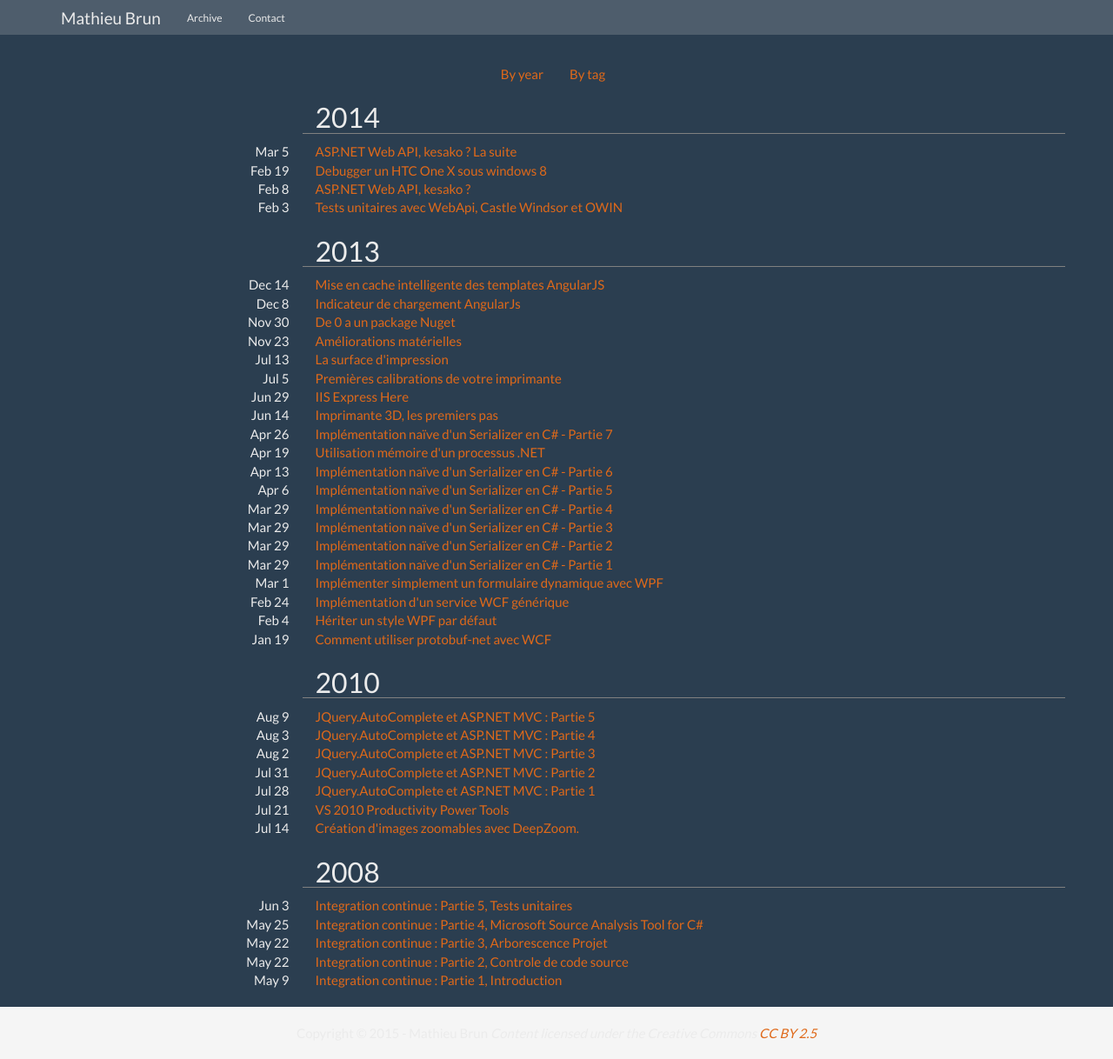
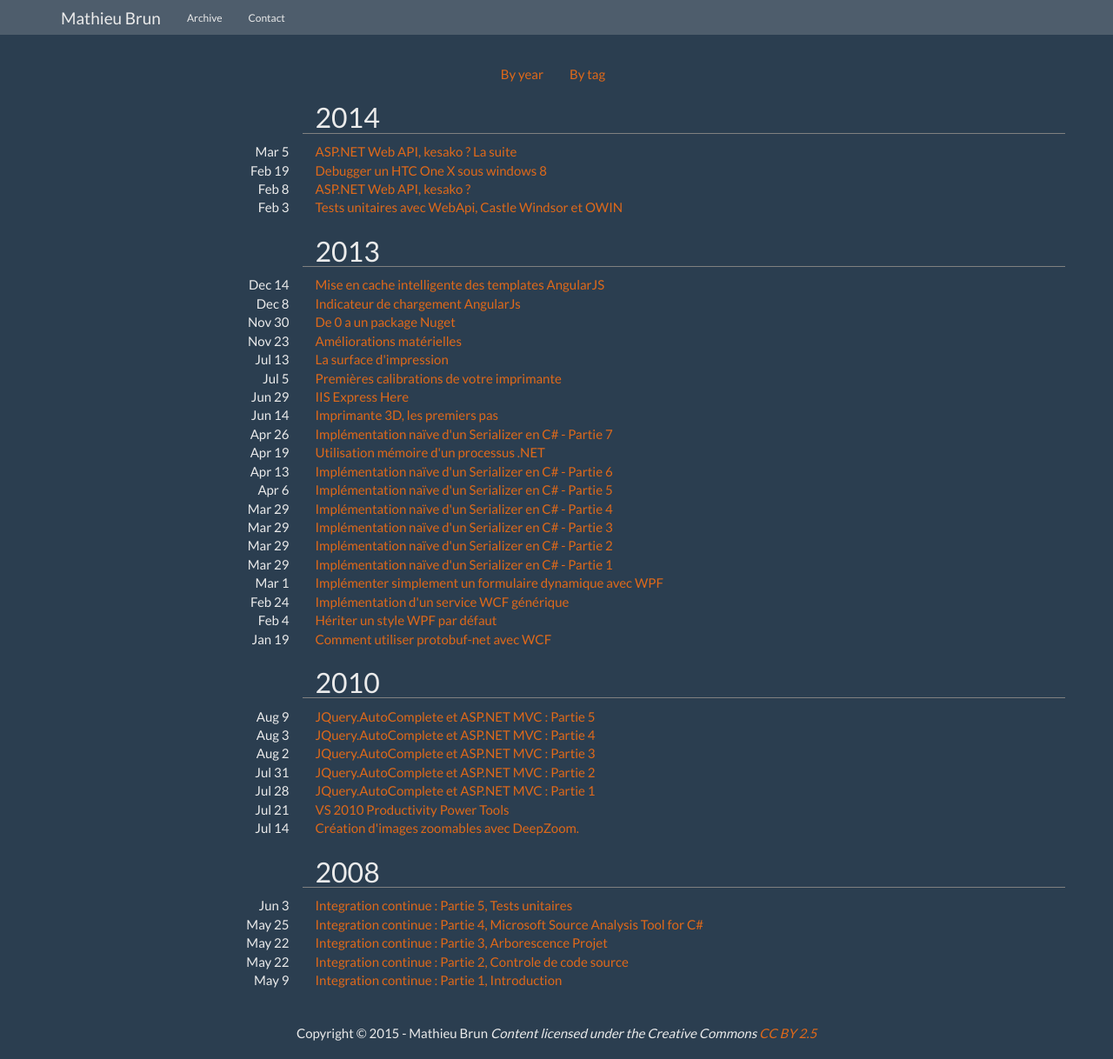
Before and after one commit to mathieubrun/mathieubrun.github.io, a Jekyll site: the page built from archive/index.html, in a window 1280 px wide and 1218 px high. Shown: the whole window at 87% size. Built offline with Jekyll 4.4.1, drawn with Linux system fonts in a browser that asks for light colours; nearby versions of some CDN libraries; Markdown is read by kramdown in place of the engine named in the settings; comment, search, counter and statistics services are not loaded.

Commit message:
Footer color fix

```diff
--- a/css/screen.css
+++ b/css/screen.css
@@ -1,10 +1,5 @@
 body {
 	padding-top: 75px;
-}
-
-#footer {
-	height: 60px;
-	background-color: #f5f5f5;
 }
 
 #footer  p {
```
